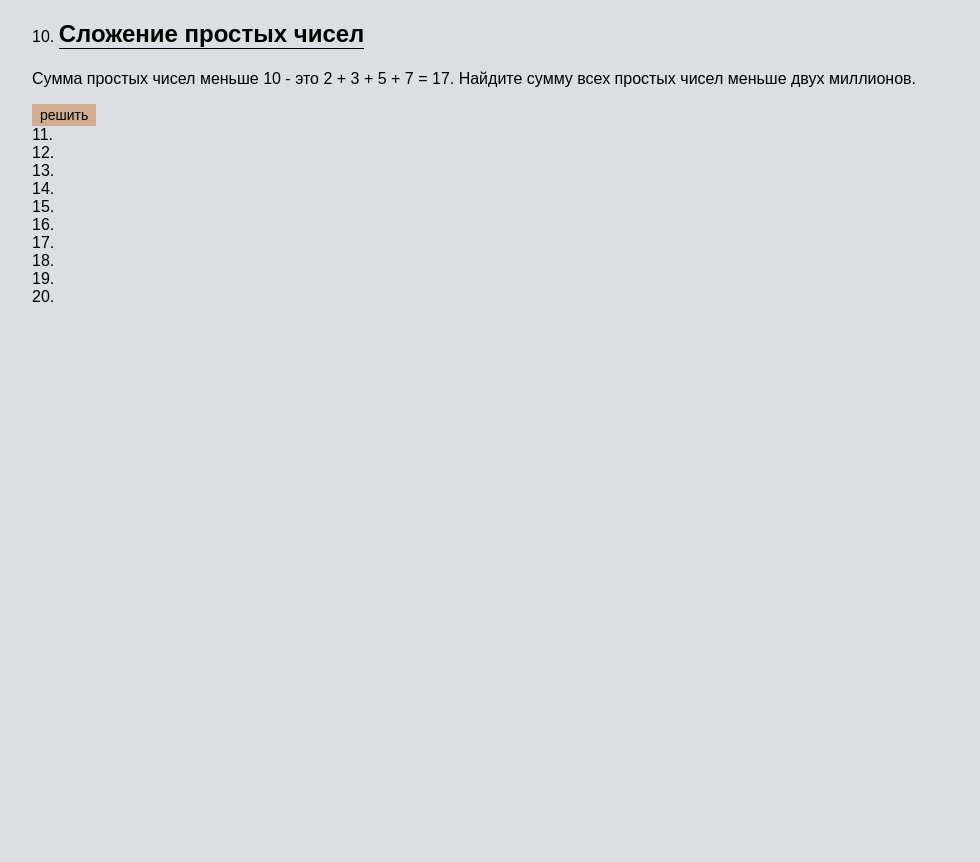
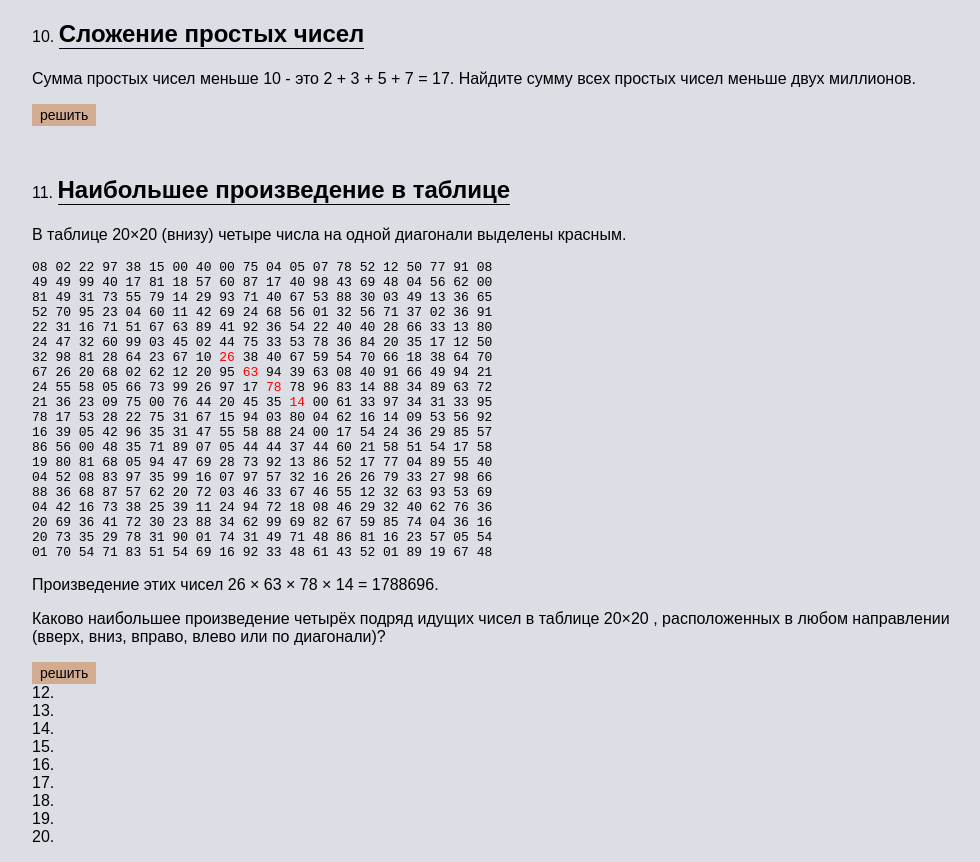
Before and after one commit to Titiaiev/math-exp, a plain HTML site: page eler.html in a window 1280 px wide. Shown: the part 2140-3002 px from the top of the page, without its empty margins (168-1148 px from the left). Before the commit the page ends 2462 px from the top, so only its background shows below. Drawn offline with Linux system fonts and the light colour scheme.

Commit message:
добавил условие 11й задачи, исправил оформление 8й

```diff
--- a/css/styles.css
+++ b/css/styles.css
@@ -58,3 +58,7 @@ pre.code-section {
     margin-top: 5px;
 /*    margin-bottom: 50px;*/
 }
+
+.red {
+    color: red;
+}
--- a/eler.html
+++ b/eler.html
@@ -63,6 +63,7 @@
                    <h2>Наибольшее произведение в последовательности</h2>
                    <p>Наибольшее произведение четырех последовательных цифр в нижеприведенном 1000-значном числе равно 9 × 9 × 8 ×
                        9 = 5832.</p>
+
                    <pre>73167176531330624919225119674426574742355349194934
 96983520312774506326239578318016984801869478851843
 85861560789112949495459501737958331952853208805511
@@ -102,7 +103,36 @@
                    Найдите сумму всех простых чисел меньше двух миллионов.</p>
                </li>
 
-               <li id="problem-11"></li>
+               <li id="problem-11">
+                   <h2>Наибольшее произведение в таблице</h2>
+                   <p>В таблице 20×20 (внизу) четыре числа на одной диагонали выделены красным.</p>
+
+                   <pre>08 02 22 97 38 15 00 40 00 75 04 05 07 78 52 12 50 77 91 08
+49 49 99 40 17 81 18 57 60 87 17 40 98 43 69 48 04 56 62 00
+81 49 31 73 55 79 14 29 93 71 40 67 53 88 30 03 49 13 36 65
+52 70 95 23 04 60 11 42 69 24 68 56 01 32 56 71 37 02 36 91
+22 31 16 71 51 67 63 89 41 92 36 54 22 40 40 28 66 33 13 80
+24 47 32 60 99 03 45 02 44 75 33 53 78 36 84 20 35 17 12 50
+32 98 81 28 64 23 67 10 <span class="red">26</span> 38 40 67 59 54 70 66 18 38 64 70
+67 26 20 68 02 62 12 20 95 <span class="red">63</span> 94 39 63 08 40 91 66 49 94 21
+24 55 58 05 66 73 99 26 97 17 <span class="red">78</span> 78 96 83 14 88 34 89 63 72
+21 36 23 09 75 00 76 44 20 45 35 <span class="red">14</span> 00 61 33 97 34 31 33 95
+78 17 53 28 22 75 31 67 15 94 03 80 04 62 16 14 09 53 56 92
+16 39 05 42 96 35 31 47 55 58 88 24 00 17 54 24 36 29 85 57
+86 56 00 48 35 71 89 07 05 44 44 37 44 60 21 58 51 54 17 58
+19 80 81 68 05 94 47 69 28 73 92 13 86 52 17 77 04 89 55 40
+04 52 08 83 97 35 99 16 07 97 57 32 16 26 26 79 33 27 98 66
+88 36 68 87 57 62 20 72 03 46 33 67 46 55 12 32 63 93 53 69
+04 42 16 73 38 25 39 11 24 94 72 18 08 46 29 32 40 62 76 36
+20 69 36 41 72 30 23 88 34 62 99 69 82 67 59 85 74 04 36 16
+20 73 35 29 78 31 90 01 74 31 49 71 48 86 81 16 23 57 05 54
+01 70 54 71 83 51 54 69 16 92 33 48 61 43 52 01 89 19 67 48</pre>
+
+                    <p>Произведение этих чисел 26 × 63 × 78 × 14 = 1788696.</p>
+                    <p>Каково наибольшее произведение четырёх подряд идущих чисел в таблице 20×20 , расположенных в любом направлении
+                    (вверх, вниз, вправо, влево или по диагонали)?</p>
+
+               </li>
                <li id="problem-12"></li>
                <li id="problem-13"></li>
                <li id="problem-14"></li>
```
Lines whose indentation alone changed are shown as unchanged.
